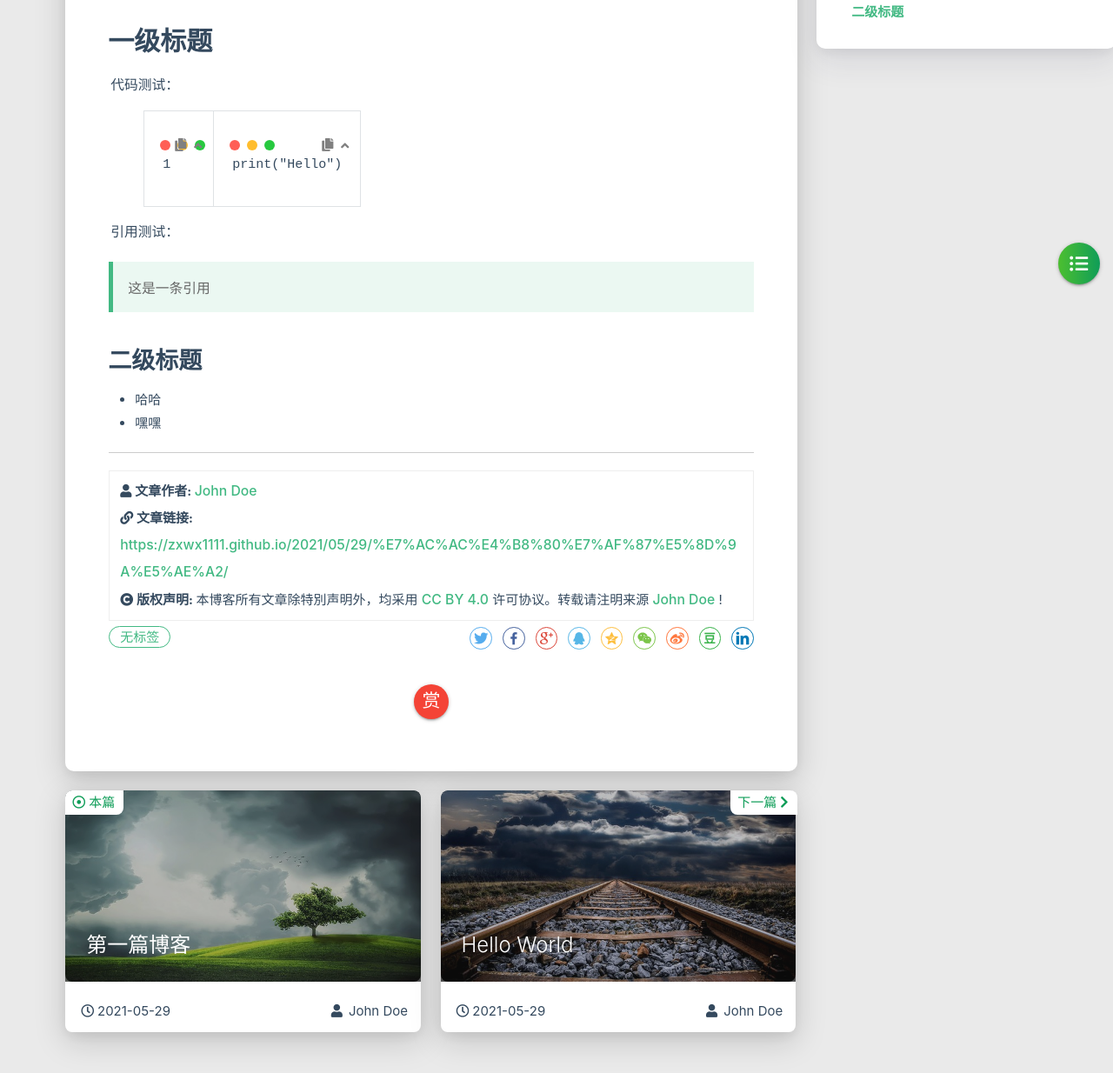
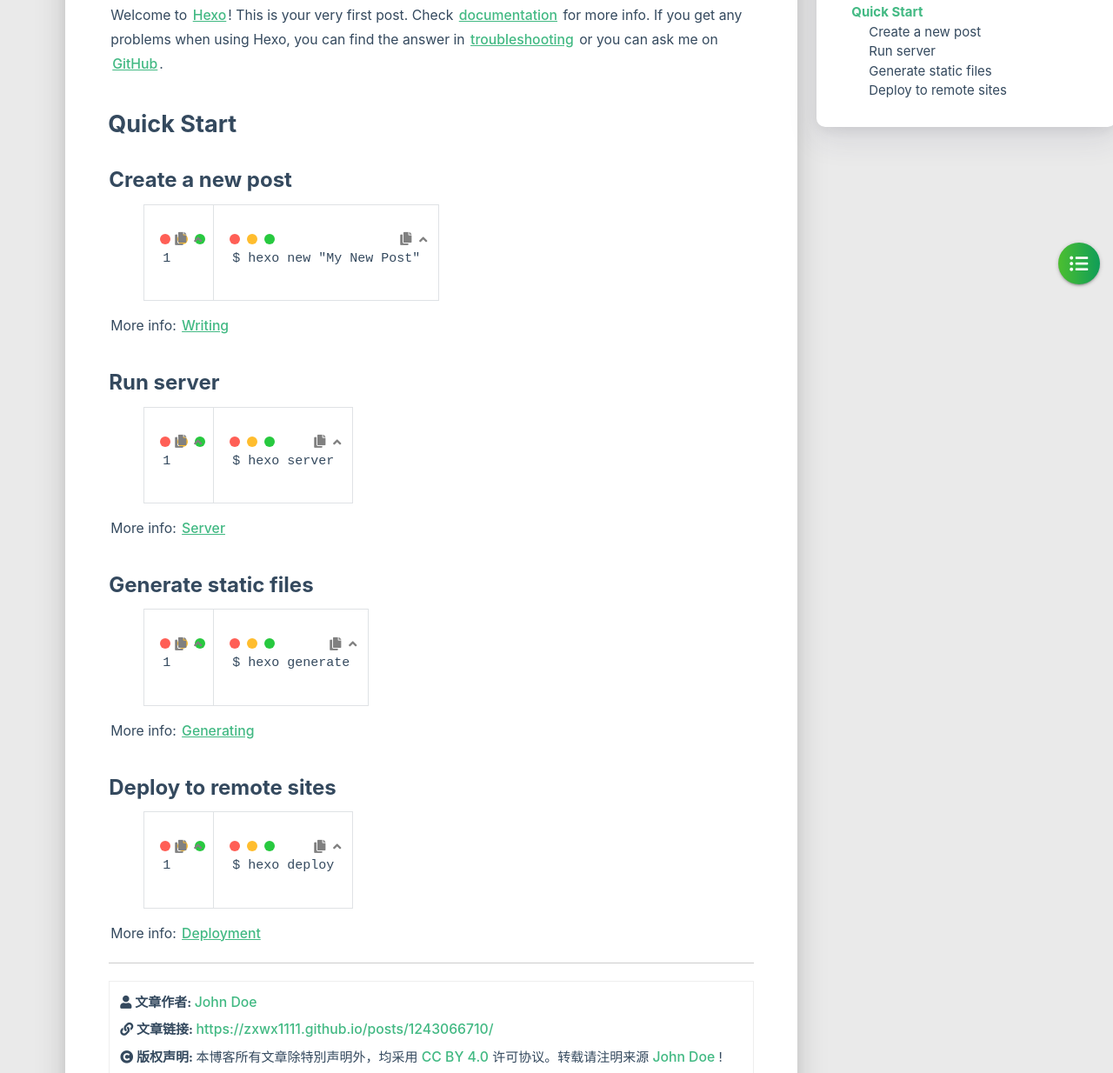
Before and after one commit to zxwx1111/zxwx1111.github.io, a plain HTML site: page posts/1243066710/index.html in a window 1280 px wide. Shown: the part 397-1631 px from the top of the page at 87% size. Drawn offline with Linux system fonts and the light colour scheme; some packages are replaced by stand-ins of ours; no server answers; a script that the page names is missing.

Commit message:
Site updated: 2021-05-29 20:14:56

```diff
--- a/2021/05/29/第一篇博客/index.html
+++ b/posts/1243066710/index.html
@@ -4,7 +4,7 @@
 
 <head>
     <meta charset="utf-8">
-    <meta name="keywords" content="第一篇博客, My blog">
+    <meta name="keywords" content="Hello World, My blog">
     <meta name="description" content="">
     <meta http-equiv="X-UA-Compatible" content="IE=edge">
     <meta name="viewport" content="width=device-width, initial-scale=1.0, user-scalable=no">
@@ -16,7 +16,7 @@
     <!-- Global site tag (gtag.js) - Google Analytics -->
 
 
-    <title>第一篇博客 | My blog</title>
+    <title>Hello World | My blog</title>
     <link rel="icon" type="image/png" href="/favicon.png">
 
     <link rel="stylesheet" type="text/css" href="/libs/awesome/css/all.css">
@@ -310,12 +310,12 @@
 
 
 
-<div class="bg-cover pd-header post-cover" style="background-image: url('/medias/featureimages/13.jpg')">
+<div class="bg-cover pd-header post-cover" style="background-image: url('/medias/featureimages/12.jpg')">
     <div class="container" style="right: 0px;left: 0px;">
         <div class="row">
             <div class="col s12 m12 l12">
                 <div class="brand">
-                    <h1 class="description center-align post-title">第一篇博客</h1>
+                    <h1 class="description center-align post-title">Hello World</h1>
                 </div>
             </div>
         </div>
@@ -464,17 +464,19 @@
 
         <div class="card-content article-card-content">
             <div id="articleContent">
-                <h1 id="一级标题"><a href="#一级标题" class="headerlink" title="一级标题"></a>一级标题</h1><p>代码测试：</p>
-<figure class="highlight py"><table><tr><td class="gutter"><pre><span class="line">1</span><br></pre></td><td class="code"><pre><span class="line"><span class="built_in">print</span>(<span class="string">&quot;Hello&quot;</span>)</span><br></pre></td></tr></table></figure>
+                <p>Welcome to <a target="_blank" rel="noopener" href="https://hexo.io/">Hexo</a>! This is your very first post. Check <a target="_blank" rel="noopener" href="https://hexo.io/docs/">documentation</a> for more info. If you get any problems when using Hexo, you can find the answer in <a target="_blank" rel="noopener" href="https://hexo.io/docs/troubleshooting.html">troubleshooting</a> or you can ask me on <a target="_blank" rel="noopener" href="https://github.com/hexojs/hexo/issues">GitHub</a>.</p>
+<h2 id="Quick-Start"><a href="#Quick-Start" class="headerlink" title="Quick Start"></a>Quick Start</h2><h3 id="Create-a-new-post"><a href="#Create-a-new-post" class="headerlink" title="Create a new post"></a>Create a new post</h3><figure class="highlight bash"><table><tr><td class="gutter"><pre><span class="line">1</span><br></pre></td><td class="code"><pre><span class="line">$ hexo new <span class="string">&quot;My New Post&quot;</span></span><br></pre></td></tr></table></figure>
 
-<p>引用测试：</p>
-<blockquote>
-<p>这是一条引用</p>
-</blockquote>
-<h2 id="二级标题"><a href="#二级标题" class="headerlink" title="二级标题"></a>二级标题</h2><ul>
-<li>哈哈</li>
-<li>嘿嘿</li>
-</ul>
+<p>More info: <a target="_blank" rel="noopener" href="https://hexo.io/docs/writing.html">Writing</a></p>
+<h3 id="Run-server"><a href="#Run-server" class="headerlink" title="Run server"></a>Run server</h3><figure class="highlight bash"><table><tr><td class="gutter"><pre><span class="line">1</span><br></pre></td><td class="code"><pre><span class="line">$ hexo server</span><br></pre></td></tr></table></figure>
+
+<p>More info: <a target="_blank" rel="noopener" href="https://hexo.io/docs/server.html">Server</a></p>
+<h3 id="Generate-static-files"><a href="#Generate-static-files" class="headerlink" title="Generate static files"></a>Generate static files</h3><figure class="highlight bash"><table><tr><td class="gutter"><pre><span class="line">1</span><br></pre></td><td class="code"><pre><span class="line">$ hexo generate</span><br></pre></td></tr></table></figure>
+
+<p>More info: <a target="_blank" rel="noopener" href="https://hexo.io/docs/generating.html">Generating</a></p>
+<h3 id="Deploy-to-remote-sites"><a href="#Deploy-to-remote-sites" class="headerlink" title="Deploy to remote sites"></a>Deploy to remote sites</h3><figure class="highlight bash"><table><tr><td class="gutter"><pre><span class="line">1</span><br></pre></td><td class="code"><pre><span class="line">$ hexo deploy</span><br></pre></td></tr></table></figure>
+
+<p>More info: <a target="_blank" rel="noopener" href="https://hexo.io/docs/one-command-deployment.html">Deployment</a></p>
 
 
             </div>
@@ -501,7 +503,7 @@
                     </i>
                 </span>
                 <span class="reprint-info">
-                    <a href="https://zxwx1111.github.io/2021/05/29/%E7%AC%AC%E4%B8%80%E7%AF%87%E5%8D%9A%E5%AE%A2/">https://zxwx1111.github.io/2021/05/29/%E7%AC%AC%E4%B8%80%E7%AF%87%E5%8D%9A%E5%AE%A2/</a>
+                    <a href="https://zxwx1111.github.io/posts/1243066710/">https://zxwx1111.github.io/posts/1243066710/</a>
                 </span>
             </div>
             <div class="reprint__notice">
@@ -708,12 +710,11 @@
 <article id="prenext-posts" class="prev-next articles">
     <div class="row article-row">
 
-        <div class="article col s12 m6" data-aos="fade-up" data-aos="fade-up">
+        <div class="article col s12 m6" data-aos="fade-up">
             <div class="article-badge left-badge text-color">
-                <i class="far fa-dot-circle"></i>&nbsp;本篇
-            </div>
+                <i class="fas fa-chevron-left"></i>&nbsp;上一篇</div>
             <div class="card">
-                <a href="/2021/05/29/%E7%AC%AC%E4%B8%80%E7%AF%87%E5%8D%9A%E5%AE%A2/">
+                <a href="/posts/4278564287/">
                     <div class="card-image">
 
 
@@ -729,9 +730,9 @@
 
                     </div>
                     <div class="publish-info">
-                            <span class="publish-date">
-                                <i class="far fa-clock fa-fw icon-date"></i>2021-05-29
-                            </span>
+                        <span class="publish-date">
+                            <i class="far fa-clock fa-fw icon-date"></i>2021-05-29
+                        </span>
                         <span class="publish-author">
 
                             <i class="fas fa-user fa-fw"></i>
@@ -741,17 +742,16 @@
                     </div>
                 </div>
 
-
             </div>
         </div>
 
 
         <div class="article col s12 m6" data-aos="fade-up">
             <div class="article-badge right-badge text-color">
-                下一篇&nbsp;<i class="fas fa-chevron-right"></i>
+                本篇&nbsp;<i class="far fa-dot-circle"></i>
             </div>
             <div class="card">
-                <a href="/2021/05/29/hello-world/">
+                <a href="/posts/1243066710/">
                     <div class="card-image">
 
 
@@ -778,6 +778,7 @@
                         </span>
                     </div>
                 </div>
+
 
             </div>
         </div>
```
Also changed, not shown: archives/2021/05/index.html (+2 -2 lines), archives/2021/index.html (+2 -2 lines), archives/index.html (+2 -2 lines), index.html (+2 -2 lines), posts/4278564287/index.html (renamed from 2021/05/29/hello-world/index.html, +25 -26 lines).
